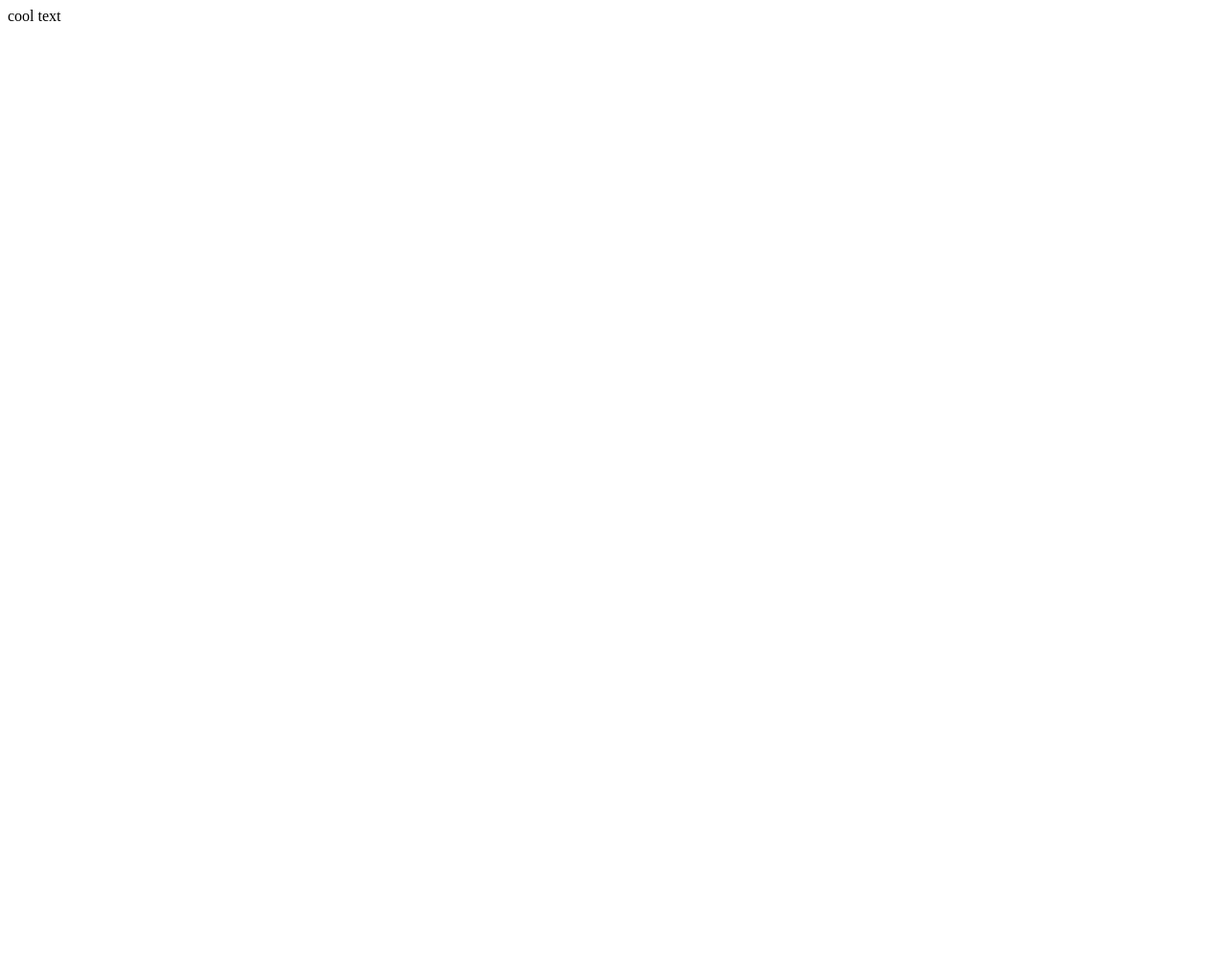
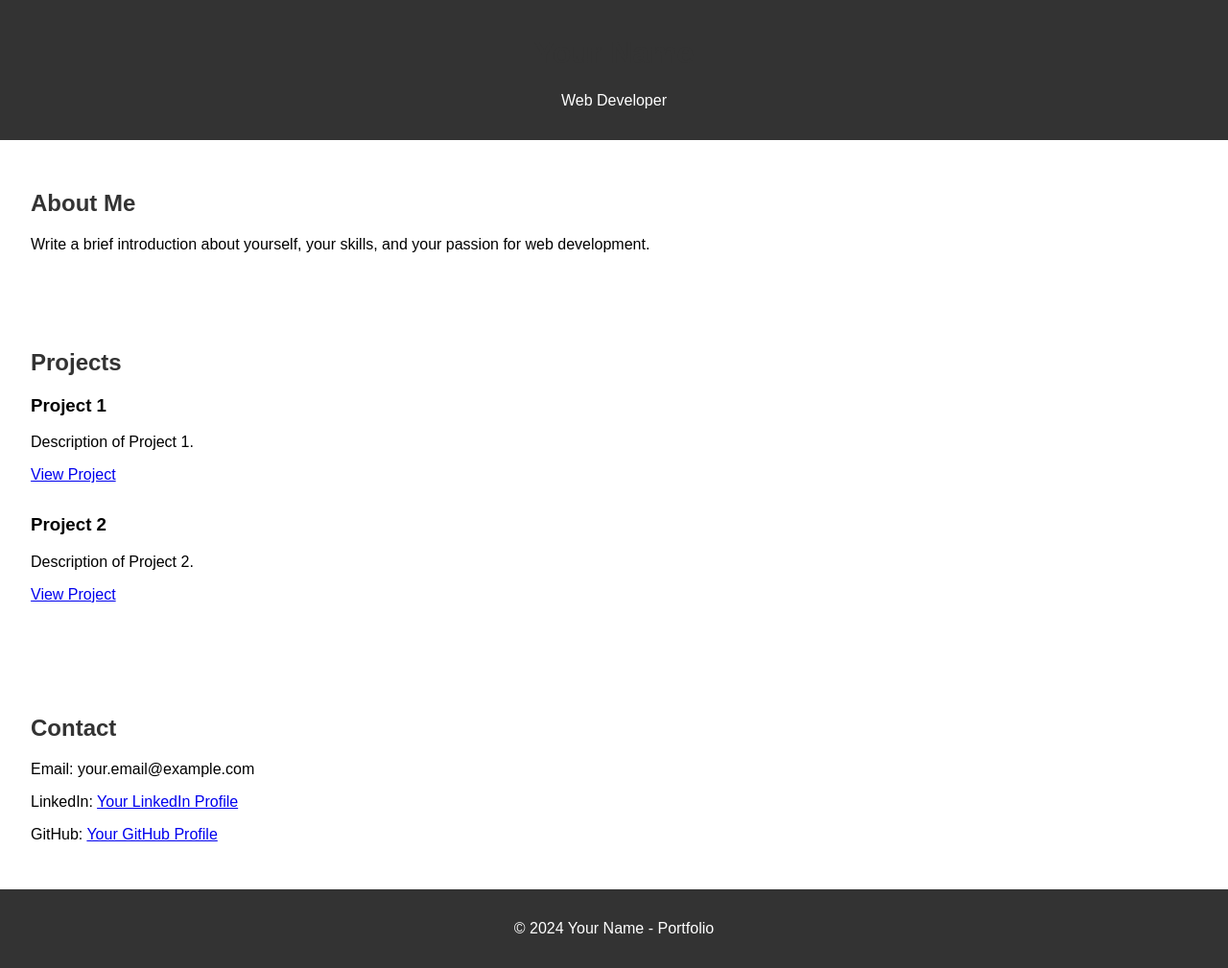
Before and after one commit to Synoxals/synoxals.github.io, a plain HTML site: page index.html in a window 1280 px wide. Shown: the whole page at 96% size. Before the commit the page ends 800 px from the top, so only its background shows below. Drawn offline with Linux system fonts and the light colour scheme.

Commit message:
Update index.html
Portfolio

```diff
--- a/index.html
+++ b/index.html
@@ -1,3 +1,87 @@
-<html>
-<p> cool text </p>
+<!DOCTYPE html>
+<html lang="en">
+
+<head>
+    <meta charset="UTF-8">
+    <meta name="viewport" content="width=device-width, initial-scale=1.0">
+    <title>Your Name - Portfolio</title>
+    <style>
+        body {
+            font-family: 'Arial', sans-serif;
+            margin: 0;
+            padding: 0;
+            box-sizing: border-box;
+        }
+
+        header {
+            background-color: #333;
+            color: #fff;
+            padding: 1em;
+            text-align: center;
+        }
+
+        section {
+            padding: 2em;
+        }
+
+        h1, h2 {
+            color: #333;
+        }
+
+        .project {
+            margin-bottom: 2em;
+        }
+
+        footer {
+            background-color: #333;
+            color: #fff;
+            text-align: center;
+            padding: 1em;
+        }
+    </style>
+</head>
+
+<body>
+
+    <header>
+        <h1>Your Name</h1>
+        <p>Web Developer</p>
+    </header>
+
+    <section id="about">
+        <h2>About Me</h2>
+        <p>Write a brief introduction about yourself, your skills, and your passion for web development.</p>
+    </section>
+
+    <section id="projects">
+        <h2>Projects</h2>
+
+        <div class="project">
+            <h3>Project 1</h3>
+            <p>Description of Project 1.</p>
+            <p><a href="#">View Project</a></p>
+        </div>
+
+        <div class="project">
+            <h3>Project 2</h3>
+            <p>Description of Project 2.</p>
+            <p><a href="#">View Project</a></p>
+        </div>
+        <!-- Add more projects as needed -->
+
+    </section>
+
+    <section id="contact">
+        <h2>Contact</h2>
+        <p>Email: your.email@example.com</p>
+        <p>LinkedIn: <a href="https://www.linkedin.com/in/your-linkedin-profile/">Your LinkedIn Profile</a></p>
+        <p>GitHub: <a href="https://github.com/your-github-username">Your GitHub Profile</a></p>
+    </section>
+
+    <footer>
+        <p>&copy; 2024 Your Name - Portfolio</p>
+    </footer>
+
+</body>
+
 </html>
```
